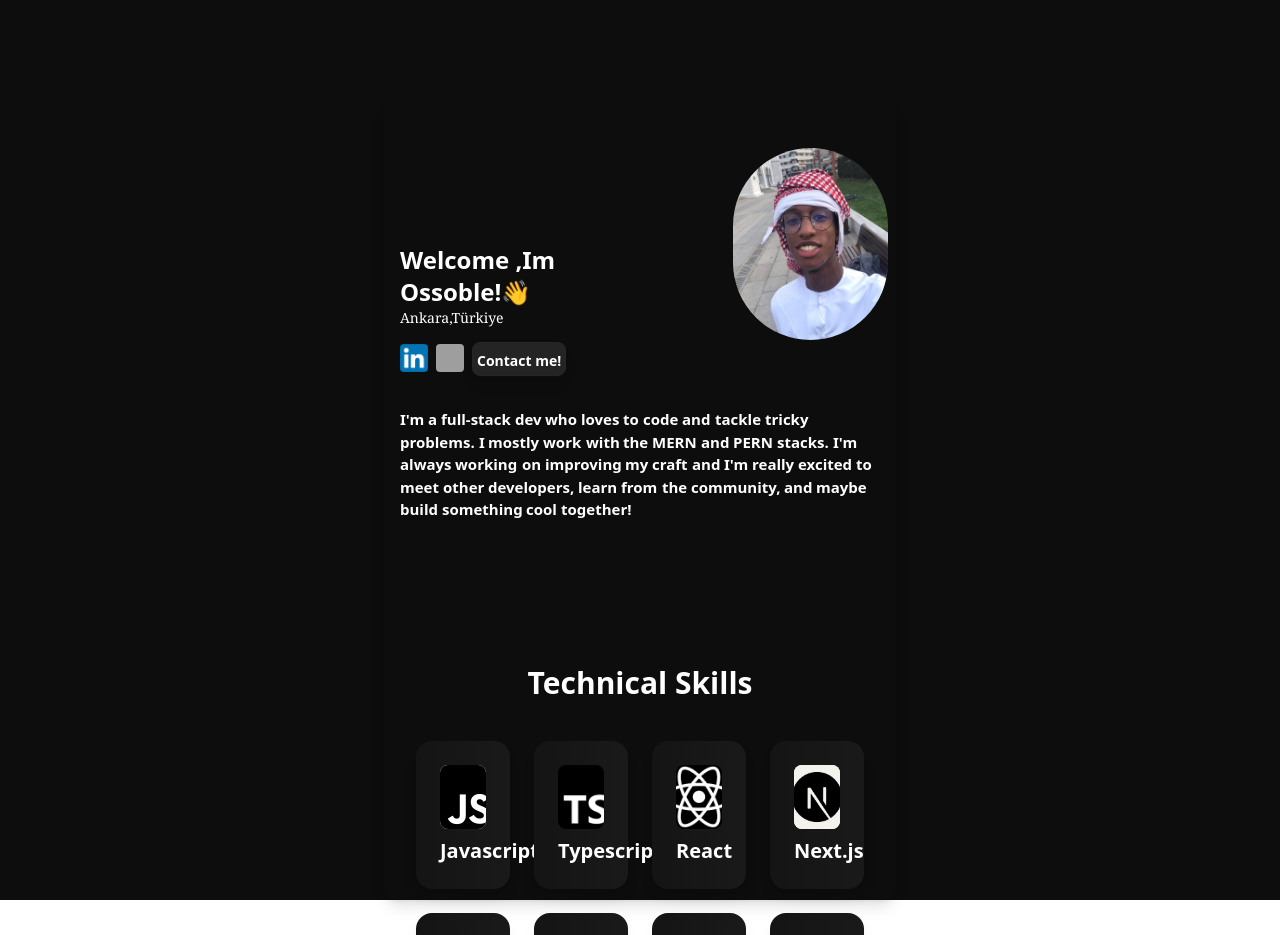
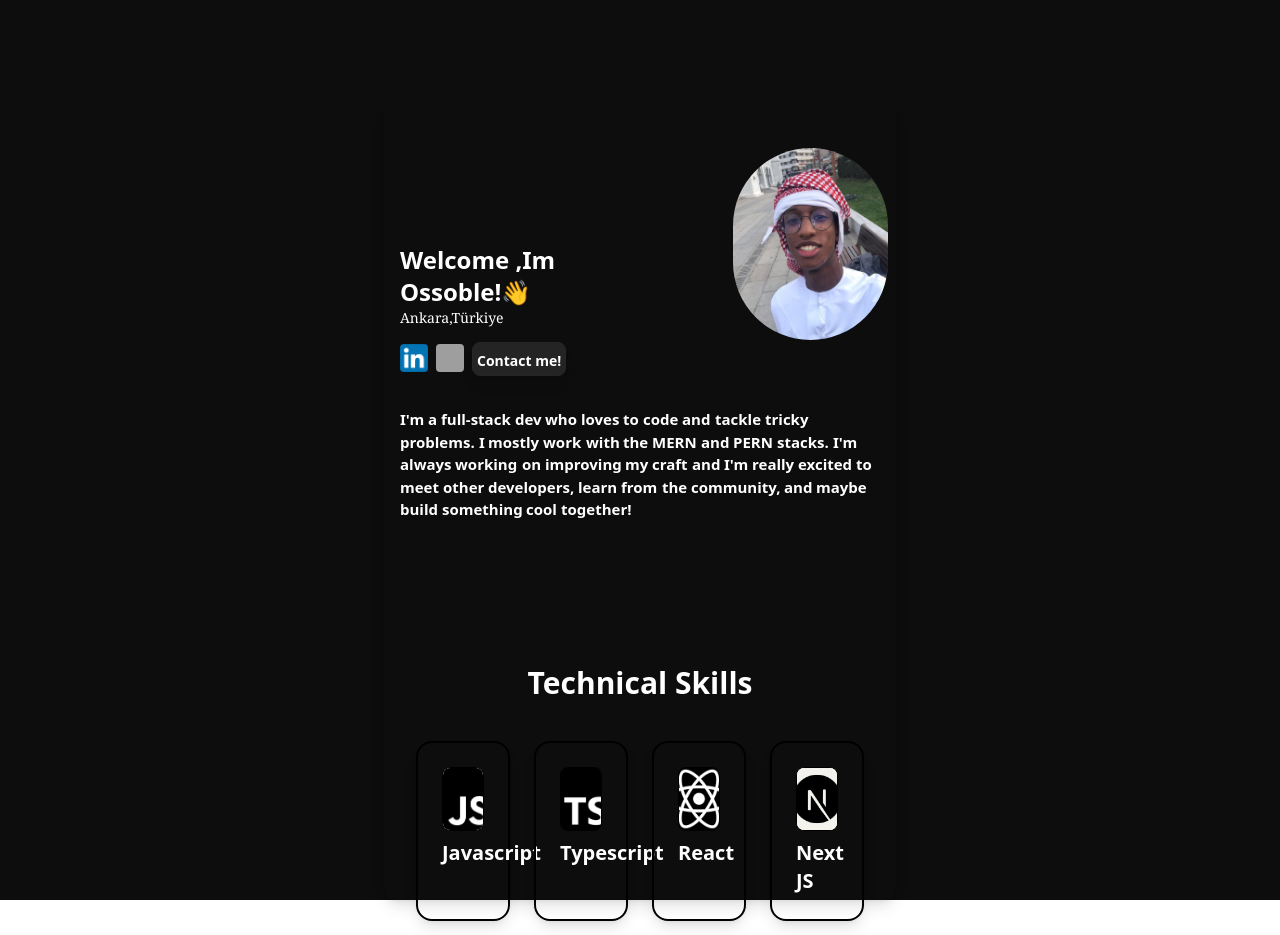
Before and after one commit to osso2k/Portfolio, a React (Vite) app: page / in a window 1280 px wide. Shown: the top 935 px of the page. Built offline with nearby package versions, Linux system fonts and the light colour scheme; grey boxes are pictures that could not be loaded.

Commit message:
V1 done im satisfied

```diff
--- a/src/components/Skills.jsx
+++ b/src/components/Skills.jsx
@@ -29,7 +29,7 @@ const Skills = () => {
       level: 95,
     },
     {
-      name: "Next.js",
+      name: "Next JS",
       icon: nextpng,
       color: "from-[hsl(0,0%,8%)] to-[hsl(0,0%,10%)]",
       level: 70,
@@ -70,13 +70,13 @@ const Skills = () => {
           {skills.map((skill, i) => (
             <div
               key={i}
-              className={`bg-gradient-to-r ${skill.color} p-6 rounded-2xl shadow-lg hover:scale-105 transition-transform`}
+              className={` p-6 rounded-2xl shadow-lg hover:scale-105 transition-transform border-2 border-black`}
             >
               <div className="flex ">
                 <img
                   src={skill.icon}
                   alt={skill.name}
-                  className="w-16 h-16 object-cover rounded-lg bg-white"
+                  className="w-16 h-16 object-cover rounded-lg bg-white border border-black"
                 />
               </div>
 
--- a/src/pages/Home.jsx
+++ b/src/pages/Home.jsx
@@ -4,6 +4,8 @@ import githubImg from "../assets/github.png";
 import osso from "../assets/osso.jpeg";
 import BlurText from "../Techs/BlurText";
 import Skills from "../components/Skills";
+import Projects from "./Projects";
+
 const Home = () => {
   const linkedIn = () => {
     window.open("https://www.linkedin.com/in/ossoble-ali/", "_blank");
@@ -60,6 +62,7 @@ const Home = () => {
           />
         </div>
         <Skills />
+        <Projects />
       </div>
     </div>
   );
```
